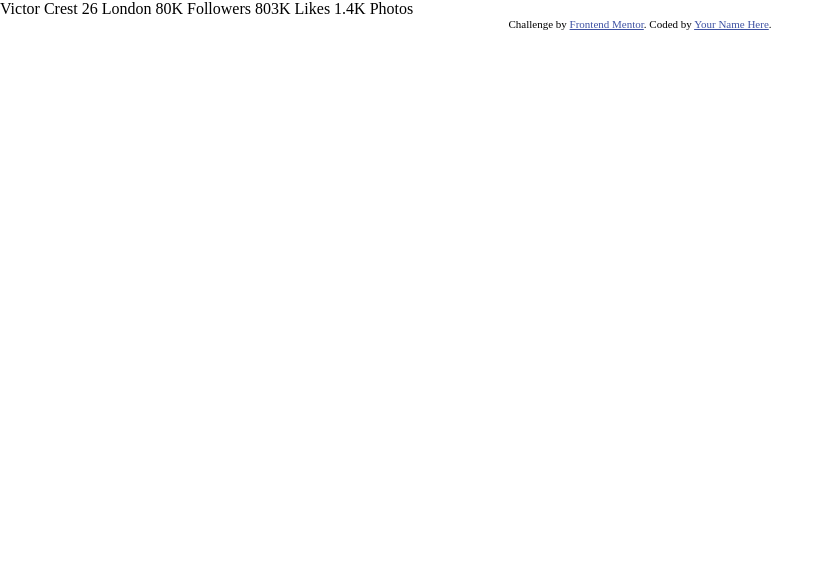
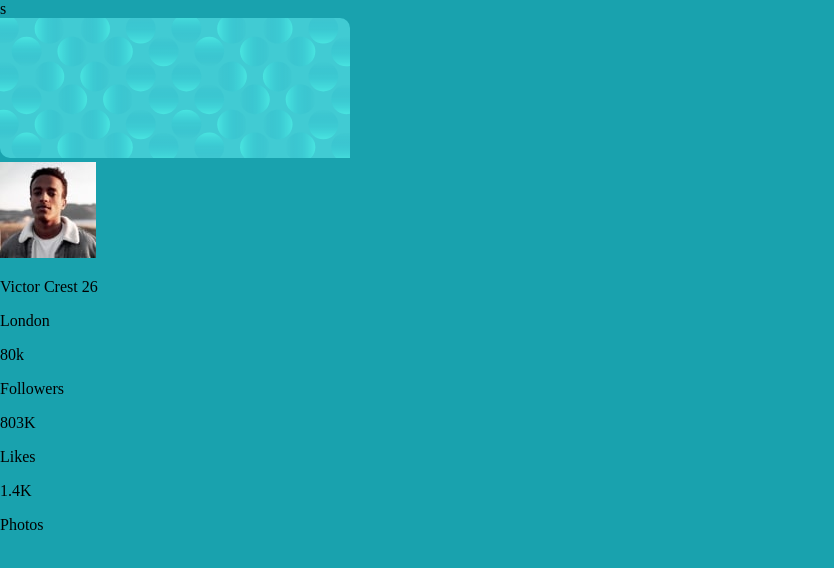
Before and after one commit to RivaldoEsteban/profile, a plain HTML site: page index.html in a window 1280 px wide. Shown: the whole page, without its empty margins (0-834 px from the left). Drawn offline with Linux system fonts and the light colour scheme.

Commit message:
primera parte del proyecto

```diff
--- a/estilos.css
+++ b/estilos.css
@@ -1,6 +1,13 @@
 body {
   margin: 0px;
+  background-color: hsl(185, 75%, 39%);
 }
 .wrapper{
   max-width: 1440px;
 }
+.center{
+  width: 350px;
+}
+.image{
+  border-radius: 0 10px ;
+}
--- a/index.html
+++ b/index.html
@@ -14,26 +14,38 @@
     .attribution a { color: hsl(228, 45%, 44%); }
   </style>
 </head>
-
+s
 <body>
   <div class="wrapper">
+    <section class="center">
+      <div>
+        <img class="image" src="images/bg-pattern-card.svg" alt="">
+      </div>
+      <div>
+        <img src="images/image-victor.jpg" alt="">
+      </div>
+      <div>
+        <p class="black">
+          Victor Crest 26
+        </p>
+        <P class="gray">London</P>
+      </div>
+      <footer>
+        <div>
+          <p class="black">80k</p>
+          <p class="gray">Followers</p>
+        </div>
+        <div>
+          <p class="black">803K</p>
+          <p class="gray">Likes</p>
+        </div>
+        <div>
+          <p class="black">1.4K</p>
+          <P class="grayq">Photos</P>
+        </div>
+      </footer>
+    </section>
+  </div>
 
-  </div>
-  Victor Crest
-  26
-  London
-
-  80K
-  Followers
-
-  803K
-  Likes
-
-  1.4K
-  Photos
-  <div class="attribution">
-    Challenge by <a href="https://www.frontendmentor.io?ref=challenge" target="_blank">Frontend Mentor</a>.
-    Coded by <a href="#">Your Name Here</a>.
-  </div>
 </body>
 </html>
```
